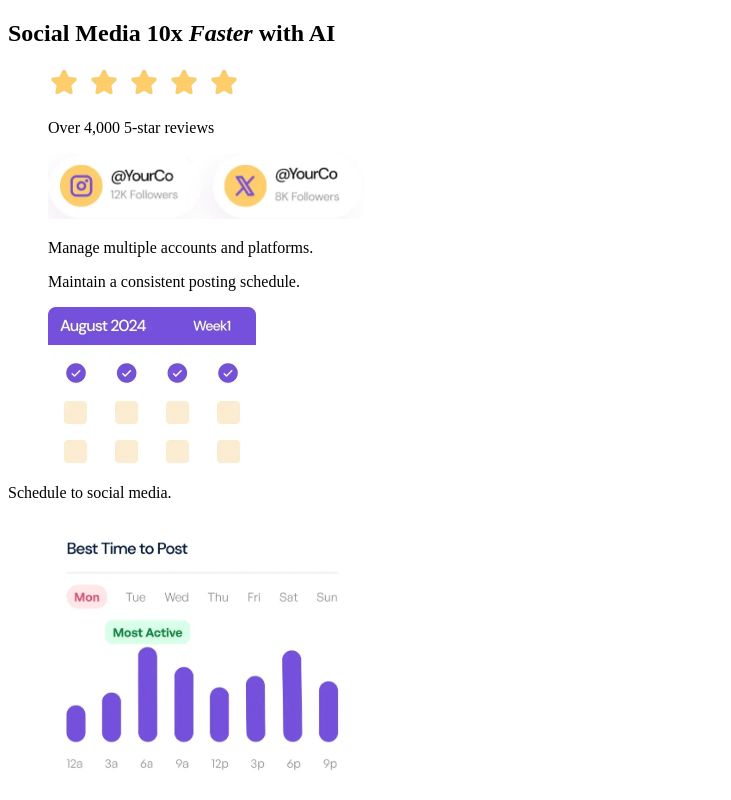
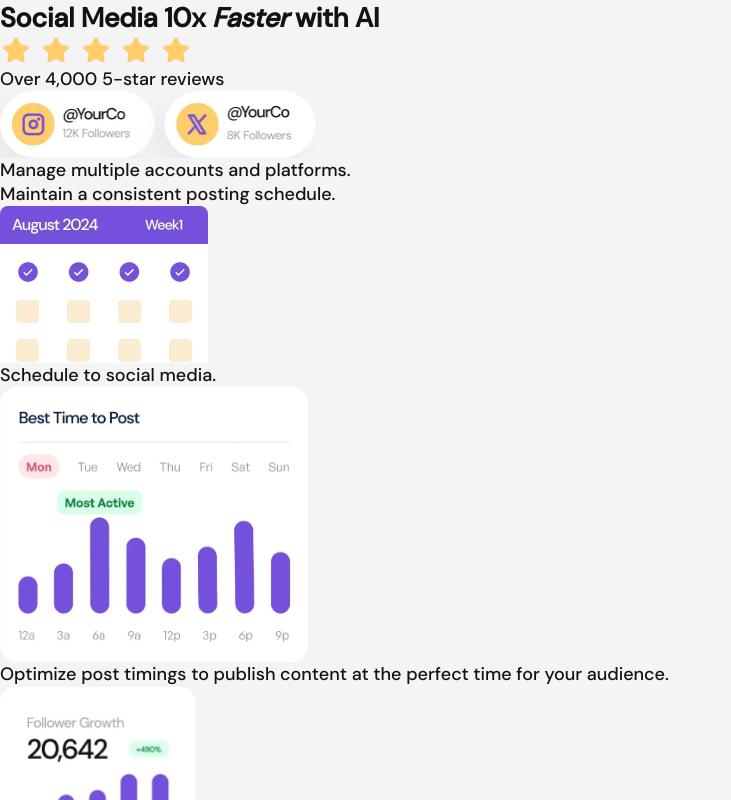
Before and after one commit to DocForLoop/bento-grid, a website: page index.html in a window 1280 px wide. Shown: the top 800 px of the page, without its empty margins (0-731 px from the left). Drawn offline with nearby package versions, Linux system fonts and the light colour scheme; files that its build step writes are made by us from their sources.

Commit message:
Add basic CSS styles for bento-grid

```diff
--- a/scss/global/_base.scss
+++ b/scss/global/_base.scss
@@ -0,0 +1,40 @@
+html {
+    font-size: 100%;
+}
+
+*, *::before, *::after {
+    box-sizing: border-box;
+}
+
+* {
+    margin: 0;
+    padding: 0;
+}
+
+body {
+    background-color: var(--clr-bg);
+    font-family: var(--ff-primary);
+    font-weight: var(--fw-2);
+    font-size: var(--fs-4);
+    color: var(--clr-text-dark);
+    letter-spacing: var(--ls-4);
+}
+
+p, li, figcaption {
+    text-wrap: pretty;
+    max-inline-size: 65ch;
+}
+
+img, picture, video, canvas, svg {
+    display: block;
+    max-inline-size: 100%;
+    block-size: auto;
+}
+
+p, h1, h2, h3, h4, h5, h6 {
+    overflow-wrap: break-word;
+}
+
+h1, h2, h3, h4, h5, h6 {
+    text-wrap: balance;
+}
--- a/scss/global/_colors.scss
+++ b/scss/global/_colors.scss
@@ -0,0 +1,9 @@
+:root {
+    --clr-primary-1: hsl(256, 67%, 59%);
+    --clr-primary-2: hsl(39, 100%, 71%);
+    --clr-secondary-1: hsl(254, 88%, 90%);
+    --clr-secondary-2: hsl(31, 66%, 93%);
+    --clr-text-light: hsl(0, 0%, 100%);
+    --clr-text-dark: hsl(0, 0%, 7%);
+    --clr-bg: hsl(300, 5%, 96%);
+}
--- a/scss/global/_functions.scss
+++ b/scss/global/_functions.scss
@@ -1,4 +1,5 @@
 @use 'sass:math';
+@use 'sass:meta';
 
 @function rem($px) {
     @if math.is-unitless($px) {
@@ -19,11 +20,11 @@
 // Helper function to round to the specified number of decimals
 @function round-to-decimals($value, $decimals) {
 
-  @if not type-of($value) == 'number' {
+  @if not meta.type-of($value) == 'number' {
     @error "Invalid value for rounding. Expected a number, got #{$value}.";
   }
 
-  @if not type-of($decimals) == 'number' or $decimals < 0 or math.floor($decimals) != $decimals {
+  @if not meta.type-of($decimals) == 'number' or $decimals < 0 or math.floor($decimals) != $decimals {
     @error "Invalid number of decimals. Expected a positive integer, got #{$decimals}.";
   }
 
@@ -35,8 +36,7 @@
   @return math.div($value, 16);
 }
 
-/* Inspired by (https://chriskirknielsen.com/blog/modern-fluid-typography-with-clamp/),
-and it has been modified and streamlined for wider usage. */
+// Inspired by (https://chriskirknielsen.com/blog/modern-fluid-typography-with-clamp/),and it has been modified and streamlined for wider usage.
 @function fluid($min-value, $max-value, $min-vw, $max-vw, $unit:px) {
 
   // Check for valid units in the first four parameters
--- a/scss/global/_typography.scss
+++ b/scss/global/_typography.scss
@@ -1 +1,29 @@
 @use './functions' as * ;
+
+@font-face {
+    font-display: swap;
+    font-family: 'DM Sans';
+    src: url('../assets/fonts/DMSans-VariableFont_opsz\,wght.ttf') format('truetype-variations');
+    font-weight: 400 500;
+}
+
+:root {
+    --ff-primary: 'DM Sans', 'Helvetica Neue', Arial, sans-serif;
+    --fs-1: #{fluid(46, 62, 375, 1440, rem)};
+    --fs-2: #{fluid(32, 40, 375, 1440, rem)};
+    --fs-3: #{fluid(26, 32, 375, 1440, rem)};
+    --fs-4: #{rem(18)};
+    --fw-1: 400;
+    --fw-2: 500;
+    --lh-1: #{fluid(42, 58, 375, 1440)};
+    --lh-2: #{fluid(28, 36, 375, 1440)};
+    --lh-3: #{fluid(24, 28, 375, 1440)};
+    --lh-4: calc(20 / 18);
+    --ls-1-desk: #{rem(-3)};
+    --ls-2-desk: #{rem(-2)};
+    --ls-3-desk: #{rem(-2)};
+    --ls-1-mob-tab: #{rem(-4)};
+    --ls-2-mob-tab: #{rem(-6)};
+    --ls-3-mob-tab: #{rem(-6)};
+    --ls-4: 0;
+}
```
Also changed, not shown: css/style.css (added).
